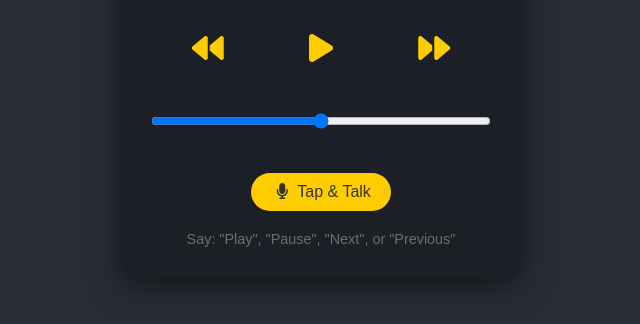
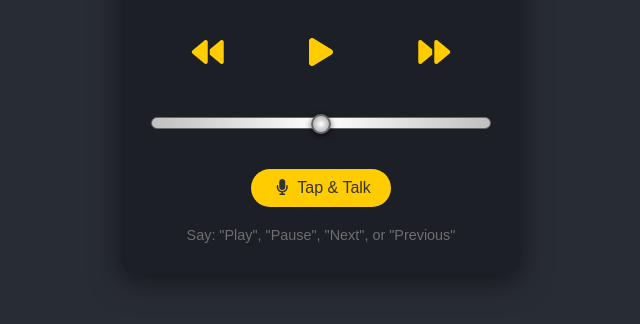
Before and after one commit to prathameshvattamwar/musicplayer, a plain HTML site: page index.html in a window 1280 px wide. Shown: the part 334-658 px from the top of the page, without its empty margins (319-959 px from the left). Drawn offline with Linux system fonts and the light colour scheme.

Commit message:
Update style.css

```diff
--- a/style.css
+++ b/style.css
@@ -70,14 +70,95 @@ h1 {
     align-items: center;
 }
 
+/* Progress Bar Container */
 .progress-container {
     width: 100%;
     margin: 20px 0;
+    height: 12px; /* Consistent height for the progress bar */
+    position: relative;
+    border-radius: 10px;
+    background: #333;
+    box-shadow: inset 0 2px 4px rgba(0, 0, 0, 0.6);
+    border: 1px solid #666;
+    display: flex;
+    align-items: center; /* Ensures the thumb is vertically centered */
 }
 
+/* Progress Bar (Metallic Style) */
 #progress-bar {
+    -webkit-appearance: none;
+    appearance: none;
     width: 100%;
+    height: 100%; /* Ensure it takes the full height of the container */
+    background: linear-gradient(
+        90deg,
+        rgba(192, 192, 192, 1) 0%,
+        rgba(255, 255, 255, 1) 50%,
+        rgba(192, 192, 192, 1) 100%
+    );
+    border-radius: 10px;
+    border: none;
+    box-shadow: inset 0 2px 4px rgba(0, 0, 0, 0.5);
+}
+
+/* Custom Thumb/Handle for Progress Bar */
+#progress-bar::-webkit-slider-thumb {
+    -webkit-appearance: none;
+    appearance: none;
+    width: 20px;
+    height: 20px;
+    border-radius: 50%;
+    background: radial-gradient(circle, #fff, #999);
+    border: 2px solid #666;
+    box-shadow: 0 2px 6px rgba(0, 0, 0, 0.6);
     cursor: pointer;
+    transition: transform 0.2s ease-in-out;
+    margin-top: -4px; /* Adjust this value to vertically center the thumb */
+}
+
+#progress-bar::-moz-range-thumb {
+    width: 20px;
+    height: 20px;
+    border-radius: 50%;
+    background: radial-gradient(circle, #fff, #999);
+    border: 2px solid #666;
+    box-shadow: 0 2px 6px rgba(0, 0, 0, 0.6);
+    cursor: pointer;
+    transition: transform 0.2s ease-in-out;
+    margin-top: -4px; /* Adjust this value to vertically center the thumb */
+}
+
+/* Add hover effect to thumb */
+#progress-bar::-webkit-slider-thumb:hover,
+#progress-bar::-moz-range-thumb:hover {
+    transform: scale(1.1); /* Slightly enlarge the thumb on hover */
+}
+
+/* Custom Track Background for Progress Bar (filled part) */
+#progress-bar::-webkit-slider-runnable-track {
+    width: 100%;
+    height: 100%;
+    background: linear-gradient(
+        90deg,
+        rgba(192, 192, 192, 1) 0%,
+        rgba(255, 255, 255, 1) 50%,
+        rgba(192, 192, 192, 1) 100%
+    );
+    border-radius: 10px;
+    border: none;
+}
+
+#progress-bar::-moz-range-track {
+    width: 100%;
+    height: 100%;
+    background: linear-gradient(
+        90deg,
+        rgba(192, 192, 192, 1) 0%,
+        rgba(255, 255, 255, 1) 50%,
+        rgba(192, 192, 192, 1) 100%
+    );
+    border-radius: 10px;
+    border: none;
 }
 
 .voice-btn {
```
